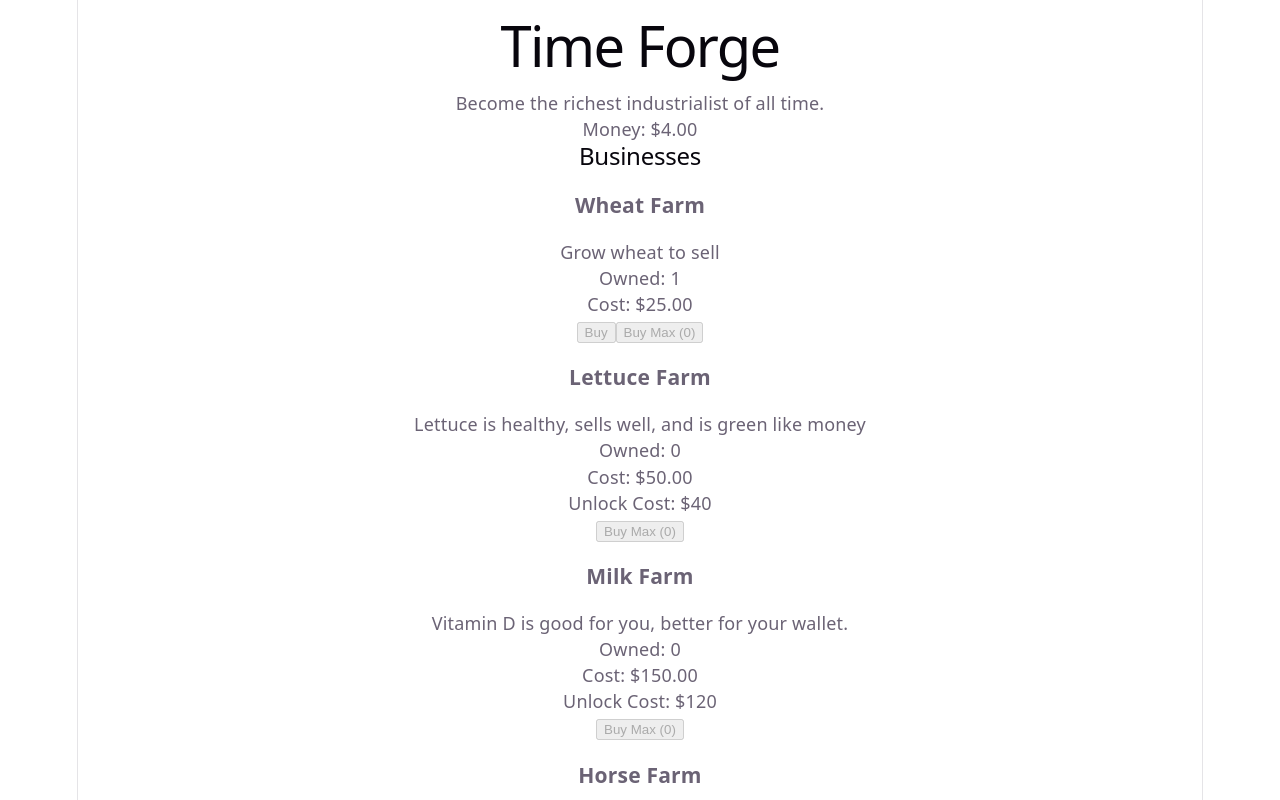
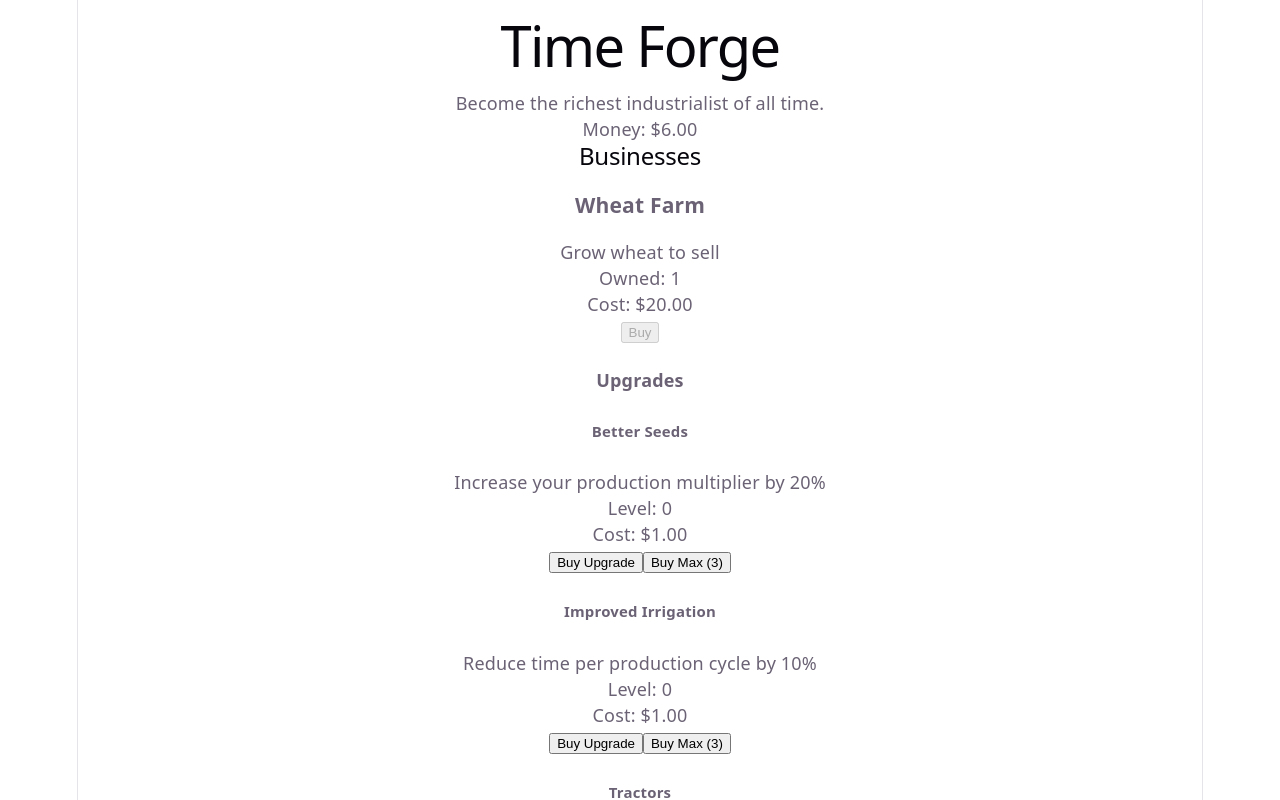
Before and after one commit to Scripting-Java/IdleGame, a React (Vite) app: page / in a window 1280 px wide. Both pictures are taken after a click on the button "Buy". Shown: the top 800 px of the page. Built offline with nearby package versions, Linux system fonts and the light colour scheme.

Commit message:
Fixed Game Crashing !!!!!!!!!!!!!!!!!!!!!!!!!!!!!!!!!!!!!!!!!!!!!

```diff
--- a/src/App.tsx
+++ b/src/App.tsx
@@ -3,7 +3,8 @@ import './App.css'
 import { businesses } from './data/businesses'
 import { advanceProduction } from './utils/gameLoop'
 import { createInitialState } from './utils/initialState'
-import { purchaseBusiness, getBusinessCost, getMaxAffordableAmount } from './utils/purchases'
+import { formatCost, formatQuants } from './utils/formatters'
+import { purchaseBusiness, getBusinessCost, getMaxAffordableAmount, getMaxUpgrades, getUpgradeCost, purchaseUpgrade } from './utils/purchases'
 
 
 function App() {
@@ -35,7 +36,7 @@ function App() {
 
       previousTime = currentTime
       setGame(previousGame => advanceProduction(previousGame, businesses, elapsedSeconds))
-    }, 250)
+    }, 1000)
 
     return () => window.clearInterval(timer)
   }, [])
@@ -44,7 +45,7 @@ function App() {
     <section>
       <h1>Time Forge</h1>
       <p>Become the richest industrialist of all time.</p>
-      <p>Money: ${game.money.toFixed(2)}</p>
+      <p>Money: {formatCost(game.money)}</p>
       <h2>Businesses</h2>
       {businesses.map(business => {
         const owned = game.businesses[business.id]
@@ -56,9 +57,9 @@ function App() {
           <div key={business.id}>
             <h3>{business.name}</h3>
             <p>{business.description}</p>
-            <p>Owned: {owned?.amt ?? 0}</p>
-            <p>Cost: ${cost.toFixed(2)}</p>
-            <p>{!unlocked && `Unlock Cost: $${business.unlockCost}`}</p>
+            <p>Owned: {formatQuants(owned?.amt ?? 0)}</p>
+            <p>Cost: {formatCost(cost)}</p>
+            <p>{!unlocked && `Unlock Cost: ${formatCost(business.unlockCost)}`}</p>
 
             {!unlocked && game.money >= business.unlockCost && (
               <button onClick={() => handleUnlock(business)}>
@@ -93,12 +94,46 @@ function App() {
                   return nextGame
                 })
               }}
-              disabled={!unlocked || maxAffordable === 0}
+              disabled={!unlocked || maxAffordable === 0 || maxAffordable === 1}
+              hidden={!unlocked || maxAffordable === 0 || maxAffordable === 1}
+
             >
               Buy Max ({maxAffordable})
             </button>
-          </div>
-        )
+
+            {unlocked && owned && owned.amt > 0 && (
+              <div>
+                <h4>Upgrades</h4>
+                {business.upgrades.map(upgrade => {
+                  const level = owned.upgradeLevels[upgrade.id] ?? 0
+                  const cost = getUpgradeCost(upgrade, business.category, level)
+                  const maxed = upgrade.maxLevel !== undefined && level >= upgrade.maxLevel
+                  const maxUpgrades = getMaxUpgrades(game.money, upgrade, business.category, level)
+
+                  return (
+                    <div key={upgrade.id}>
+                      <h5>{upgrade.name}</h5>
+                      <p>{upgrade.description}</p>
+                      <p>Level: {level} {upgrade.maxLevel !== undefined && ` / ${upgrade.maxLevel}`}</p>
+                      <p>Cost: {formatCost(cost)}</p>
+                      <button disabled={maxed || game.money < cost} onClick={() => { setGame(prevGame => purchaseUpgrade(prevGame, business, upgrade.id)) }}>
+                        {maxed ? 'Already At Max Level' : 'Buy Upgrade'}
+                      </button>
+                      <button disabled={maxUpgrades === 0 || maxUpgrades === 1}
+                        hidden={maxUpgrades === 0 || maxUpgrades === 1}
+                        onClick={() => {
+                          setGame(prevGame => {
+                            let game = prevGame
+                            for (let i = 0; i < maxUpgrades; i++) {
+                              game = purchaseUpgrade(game, business, upgrade.id)
+                            }
+                            return game
+                          })
+                        }}>Buy Max ({maxUpgrades})</button>
+                    </div>)
+                })}
+              </div>)}
+          </div>)
       })}
     </section>
   )
--- /dev/null
+++ b/src/utils/formatters.ts
@@ -0,0 +1,14 @@
+export function formatCost(num: number): string{
+    return new Intl.NumberFormat('en-US',{
+        notation: "compact",
+        style: "currency",
+        currency: "USD",
+        maximumFractionDigits: 2
+    }).format(num)
+}
+export function formatQuants(num:number): string{
+    return new Intl.NumberFormat('en-US',{
+        notation: "compact",
+        maximumFractionDigits:0
+    }).format(num)
+}
--- a/src/utils/gameLoop.ts
+++ b/src/utils/gameLoop.ts
@@ -1,5 +1,5 @@
 import type { Business, GameState } from "../types/game";
-import { calcBonus, getBusinessProduction } from "./production";
+import { getBusinessProduction } from "./production";
 
 export function advanceProduction(state: GameState, catalog: Business[], elapsedSeconds: number,): GameState {
     if (!Number.isFinite(elapsedSeconds) || elapsedSeconds <= 0)
@@ -21,19 +21,23 @@ export function advanceProduction(state: GameState, catalog: Business[], elapsed
 
         const totalProgress = Math.max(0, ownedBusiness.cycleProgressSeconds ?? 0) + elapsedSeconds
         const completedCycles = Math.floor(totalProgress / cycleTime)
-
         updatedBusinesses[business.id] = { ...ownedBusiness, cycleProgressSeconds: totalProgress - completedCycles * cycleTime, }
 
-        for (let cycle = 0; cycle < completedCycles; cycle++) {
-            for (let copy = 0; copy < ownedBusiness.amt; copy++) {
-                moneyEarned += calcBonus(
-                    production.revenuePerCycle,
-                    production.upgrades
-                )
-            }
-        }
+        const hasBonus = production.hasBonus
+        const prod = completedCycles * ownedBusiness.amt
+        if (!hasBonus) moneyEarned += prod * production.revenuePerCycle
+        else moneyEarned += prod * production.revenuePerCycle * production.expectedBonusMult
     }
-
+    if (
+        !Number.isFinite(moneyEarned) ||
+        !Number.isFinite(state.money + moneyEarned)
+    ) {
+        console.error("Invalid production values", {
+            money: state.money,
+            moneyEarned,
+            businesses: state.businesses,
+        });
+    }
     return {
         ...state,
         money: state.money + moneyEarned,
--- a/src/utils/production.ts
+++ b/src/utils/production.ts
@@ -2,8 +2,8 @@ import type { Upgrade, Business, OwnedBusiness } from "../types/game";
 
 export function getPurchasedUpgrades(business: Business, ownedBusiness: OwnedBusiness): Upgrade[] {
     return business.upgrades.flatMap(upgrade => {
-        const ownedLevel = Math.max(0,Math.floor(ownedBusiness.upgradeLevels[upgrade.id]??0))
-        const level = upgrade.maxLevel === undefined ? ownedLevel:Math.min(ownedLevel,upgrade.maxLevel)
+        const ownedLevel = Math.max(0, Math.floor(ownedBusiness.upgradeLevels[upgrade.id] ?? 0))
+        const level = upgrade.maxLevel === undefined ? ownedLevel : Math.min(ownedLevel, upgrade.maxLevel)
         return Array.from({ length: level }, () => upgrade)
     })
 }
@@ -46,29 +46,43 @@ export function getExpectedBonusMultiplier(upgrades: Upgrade[]): number {
     }, 1)
 }
 
+
 export function getBusinessProduction(business: Business, ownedBusiness: OwnedBusiness) {
-    const upgrades = getPurchasedUpgrades(business, ownedBusiness)
-    const multipliers = getUpgradeMultipliers(upgrades)
-    const expectedBonusMult = getExpectedBonusMultiplier(upgrades)
+    let prodMult = 1
+    let cyclesMult = 1
+    let expectedBonusMult = 1
+    let hasBonus = false
+
+    const upgrades = business.upgrades.filter(upgrade => {
+        const ownedLevel = Math.max(0, Math.floor(ownedBusiness.upgradeLevels[upgrade.id] ?? 0))
+        const level = upgrade.maxLevel === undefined ? ownedLevel : Math.min(ownedLevel, upgrade.maxLevel)
+        if (level <= 0) return false
+        prodMult *= Math.pow(upgrade.prodMult ?? 1, level)
+        cyclesMult *= Math.pow(upgrade.cyclesMult ?? 1, level)
+
+        if (upgrade.bonusChance !== undefined && upgrade.bonusMult !== undefined) {
+            hasBonus = true
+            const chance = Math.max(0, Math.min(1, upgrade.bonusChance))
+            const expectedPerLevel = 1 + chance * (upgrade.bonusMult - 1)
+            expectedBonusMult *= Math.pow(expectedPerLevel, level)
+        }
+
+        return true
+    })
 
     return {
-        upgrades,
-        cycleTimeSeconds: business.cycleTimeSeconds * multipliers.cyclesMult,
-        revenuePerCycle: business.revenuePerCycle * multipliers.prodMult,
+        upgrades, hasBonus, expectedBonusMult, cycleTimeSeconds: business.cycleTimeSeconds * cyclesMult, revenuePerCycle: business.revenuePerCycle * prodMult,
         incomePerSecond: calcIncomePerSecond(
             business.cycleTimeSeconds,
             business.revenuePerCycle,
-            multipliers.prodMult,
-            multipliers.cyclesMult
+            prodMult,
+            cyclesMult
         ),
-        expectedIncomePerSecond: calcIncomePerSecond(
-            business.cycleTimeSeconds,
-            business.revenuePerCycle,
-            multipliers.prodMult * expectedBonusMult,
-            multipliers.cyclesMult
+        expectedIncomePerSecond: calcIncomePerSecond(business.cycleTimeSeconds,business.revenuePerCycle,prodMult * expectedBonusMult,cyclesMult
         )
     }
 }
+
 
 export function calcIncomePerSecond(cycleTimeSeconds: number, revPerCycle: number, prodMult: number = 1, cycleTimeMult: number = 1): number {
     const actualCycleTime = cycleTimeSeconds * cycleTimeMult
--- a/src/utils/purchases.ts
+++ b/src/utils/purchases.ts
@@ -24,10 +24,15 @@ export function getCostScaling(businessAmt: number): number {
     return 24
 }
 
+
 export function getBusinessCost(baseCost: number, ownedAmount: number, tier: BusinessCategory): number {
-    const rawCost = baseCost * (getCostScaling(ownedAmount) + 1) * getTierScaling(tier)
-    return Math.ceil(rawCost - Number.EPSILON * rawCost)
+    let cost = baseCost * getTierScaling(tier)
+    for (let i = 0; i < ownedAmount; i++) {
+        cost *= 1 + 0.25 * getCostScaling(i)
+    }
+    return Math.ceil(cost - Number.EPSILON * cost)
 }
+
 
 export function purchaseBusiness(state: GameState, business: Business): GameState {
     const ownedBusiness = state.businesses[business.id]
@@ -65,6 +70,21 @@ export function getMaxAffordableAmount(money: number, ownedAmount: number, tier:
     return quantity
 }
 
+export function getMaxUpgrades(money:number, upgrade:Upgrade, tier: BusinessCategory, currentLevel:number):number{
+    let moneyLeft = money
+    let lvl = currentLevel
+    let amt = 0
+
+    while(upgrade.maxLevel===undefined||lvl<upgrade.maxLevel){
+        const cost = getUpgradeCost(upgrade,tier,lvl)
+        if(moneyLeft<cost) break
+        moneyLeft-=cost
+        lvl++
+        amt++
+    }
+    return amt
+}
+
 export function getUpgradeCost(upgrade: Upgrade, tier: BusinessCategory, numOfUpgrades: number): number {
     return Math.pow(upgrade.baseCost*getTierScaling(tier), numOfUpgrades/10)
 }
```
